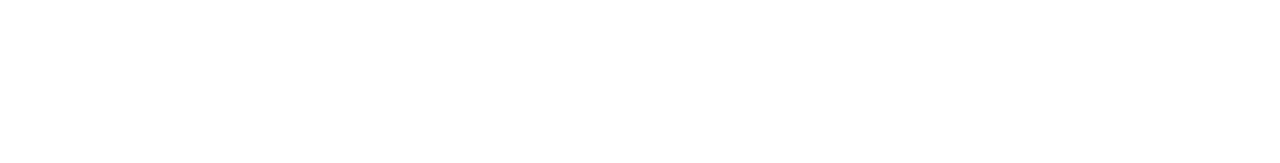
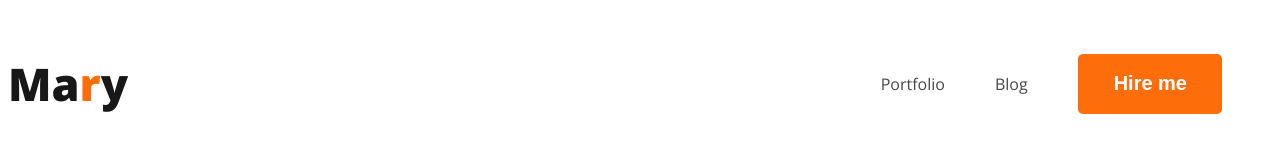
Before and after one commit to al-amin-bhuiyan/Web-Developer-Portfolio, a plain HTML site: page index.html in a window 1280 px wide. Drawn offline with nearby package versions, Linux system fonts and the light colour scheme.

Commit message:
Nav bar is ready

```diff
--- a/index.html
+++ b/index.html
@@ -4,9 +4,22 @@
     <meta charset="UTF-8">
     <meta name="viewport" content="width=device-width, initial-scale=1.0">
     <title>Web Developer Portfolio</title>
+    <link rel="preconnect" href="https://fonts.googleapis.com">
+<link rel="preconnect" href="https://fonts.gstatic.com" crossorigin>
+<link href="https://fonts.googleapis.com/css2?family=Open+Sans:ital,wght@0,300..800;1,300..800&display=swap" rel="stylesheet">
+    <link rel="stylesheet" href="style/portfolio.css">
 </head>
 <body>
-    <header></header>
+    <header>
+        <nav>
+            <h3 class="nav-title">Ma<span class="text-color">r</span>y</h3>
+            <ul>
+                <li><a href="portfolio">Portfolio</a></li>
+            <li><a href="blog">Blog</a></li>
+            <li><button class="btn-primary">Hire me</button></li>
+            </ul>
+        </nav>
+    </header>
     <main></main>
     <footer></footer>
 
--- /dev/null
+++ b/style/portfolio.css
@@ -0,0 +1,43 @@
+body {
+  font-family: "lato", sans-serif;
+  font-family: "Open Sans", sans-serif;
+}
+
+nav {
+  display: flex;
+  justify-content: space-between;
+  align-items: center;
+}
+nav > ul {
+  display: flex;
+  align-items: center;
+}
+nav li {
+  list-style: none;
+  margin-right: 50px;
+}
+nav a {
+  text-decoration: none;
+  color: #474747;
+}
+.btn-primary {
+  border-radius: 5px;
+  background: #fd6e0a;
+  border: 0px;
+  font-size: 20px;
+  font-weight: 700;
+  color: white;
+  padding: 18px 35px 19px 36px;
+}
+.text-color {
+  color: #fd6e0a;
+}
+.nav-title {
+  color: var(--Dark-01, #181818);
+
+  font-family: "Open Sans";
+  font-size: 45px;
+  font-style: normal;
+  font-weight: 800;
+  line-height: normal;
+}
```
